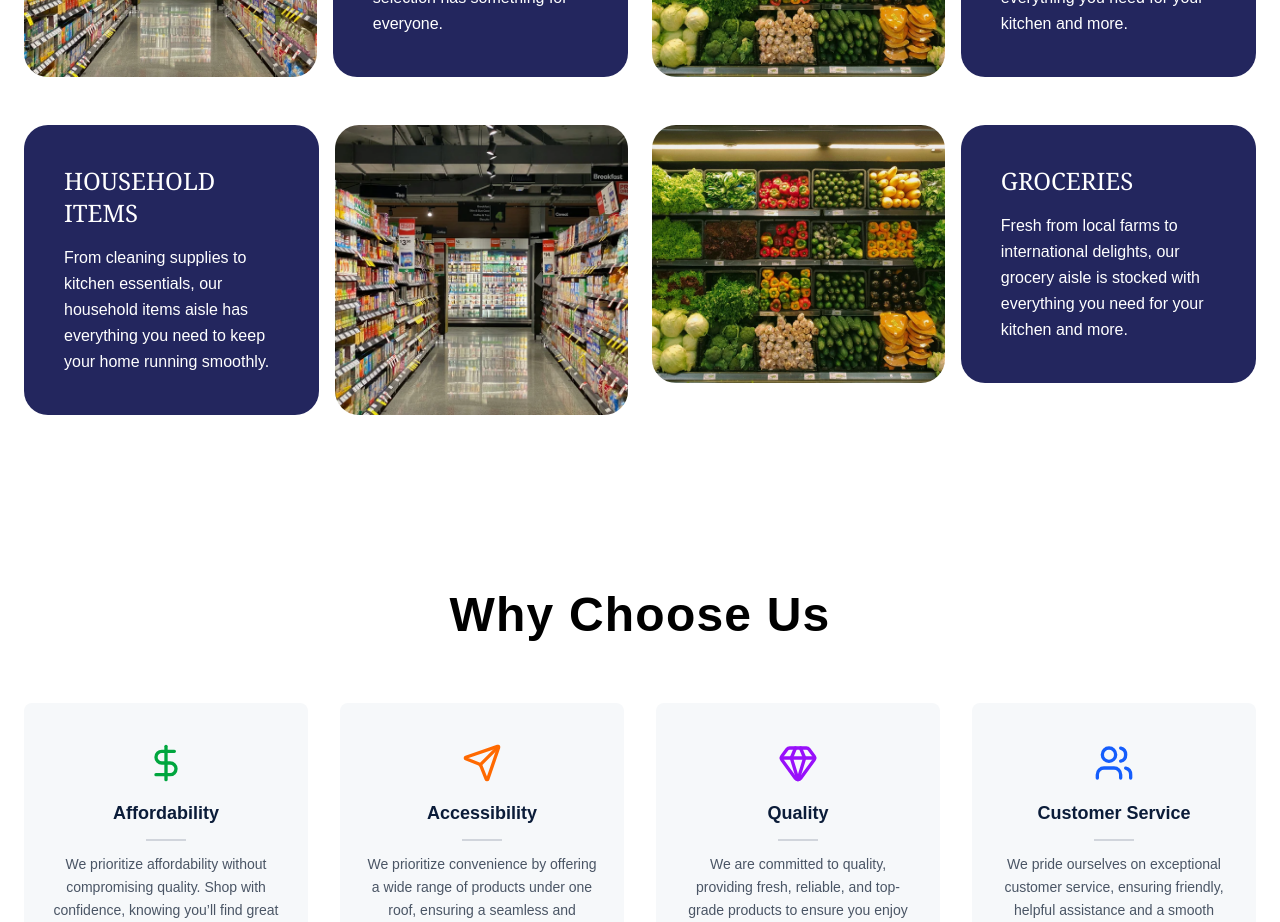
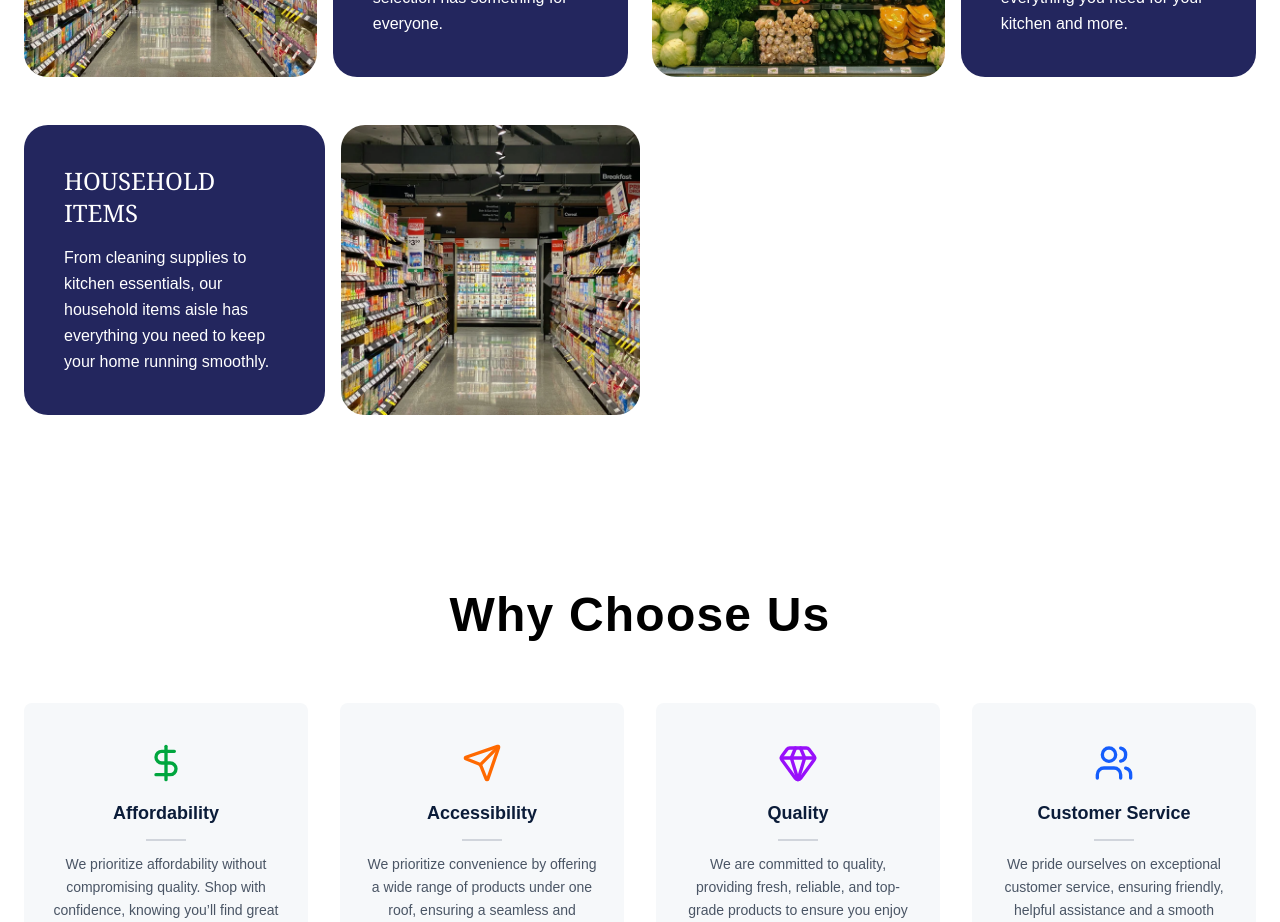
Before and after one commit to Eye-Kyu/County-supermarket, a Next.js app: page / in a window 1280 px wide. Shown: the part 1380-2302 px from the top of the page. Built offline with nearby package versions, Linux system fonts and the light colour scheme.

Commit message:
brief changes

```diff
--- a/app/components/Services2.tsx
+++ b/app/components/Services2.tsx
@@ -55,7 +55,7 @@ export default function Services2() {
           </div>
 
           {/* Desktop only */}
-          <div className="hidden md:block w-full md:w-1/2">
+          <div className="hidden">
             <AisleCard
               title="GROCERIES"
               text="Fresh from local farms to international delights, our grocery aisle is stocked with everything you need for your kitchen and more."
```
